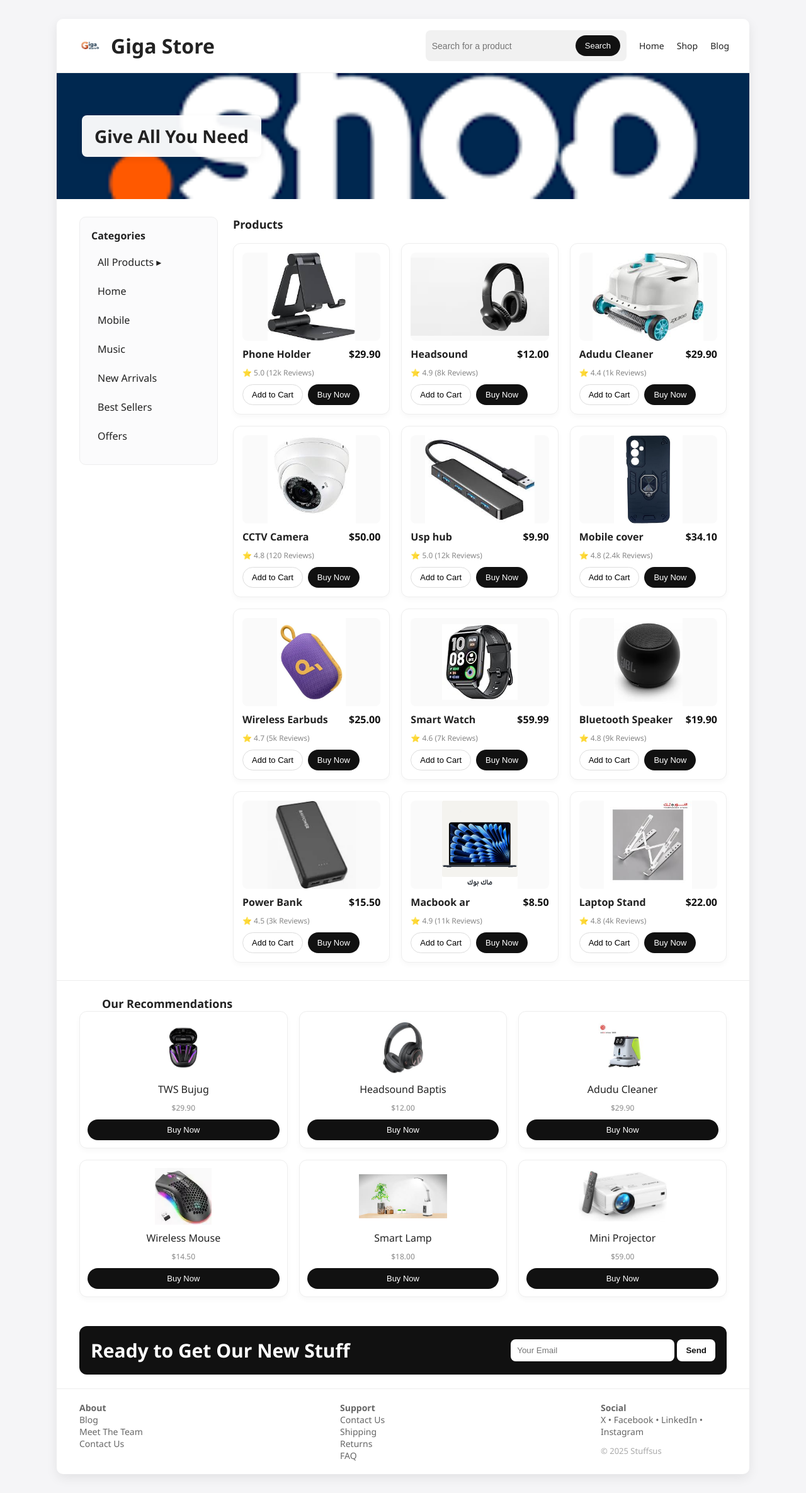
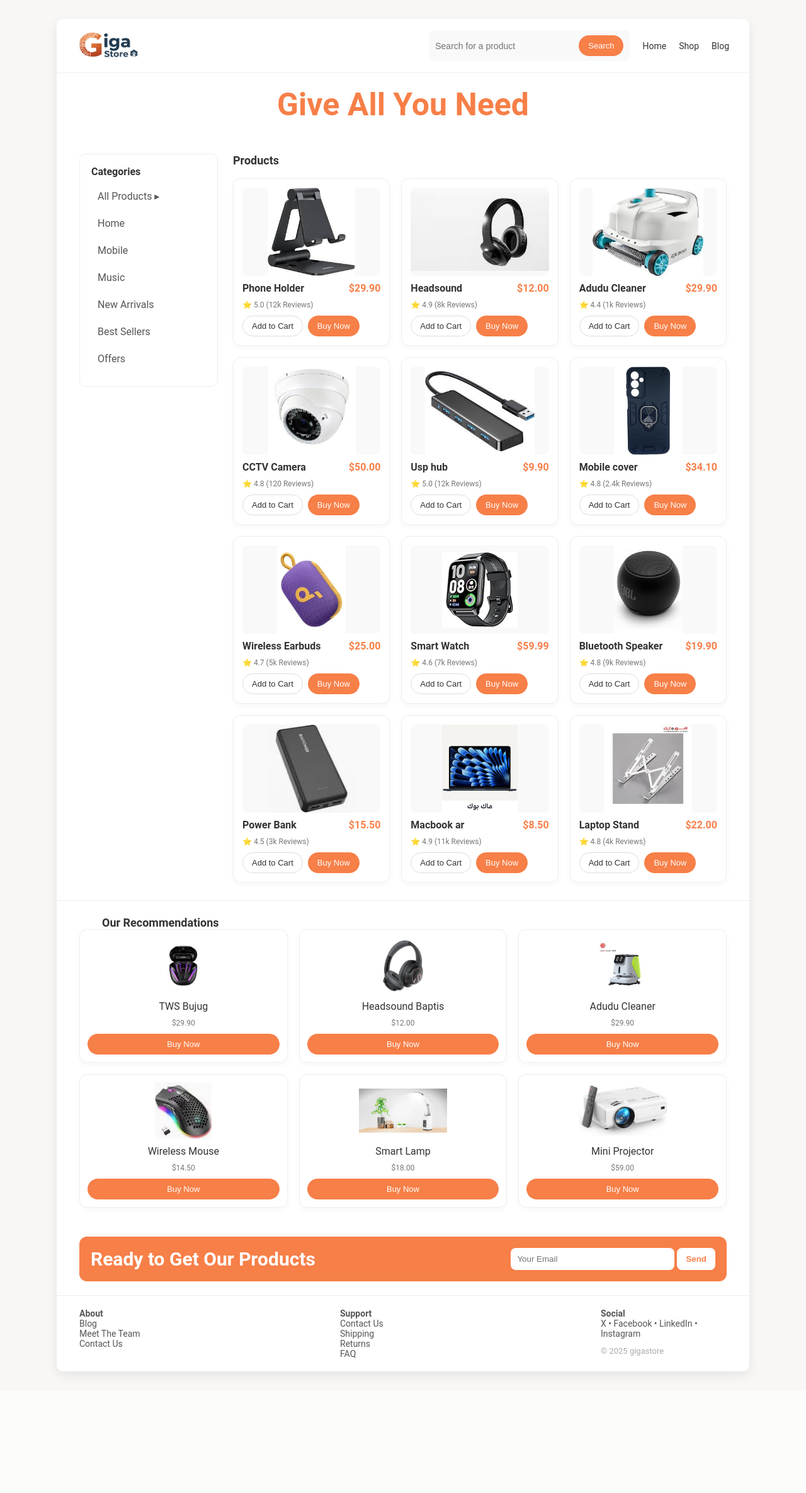
Before and after one commit to nasr-analyst/Giga-store, a PHP site: page / in a window 1280 px wide. Shown: the whole page at 63% size. After the commit the page ends 2187 px from the top, so only its background shows below. Run offline with PHP 8.4, Linux system fonts and the light colour scheme.

Commit message:
Update the css of the products & the index file and edit the pixeled image

```diff
--- a/index.html
+++ b/index.html
@@ -12,8 +12,7 @@
     <!-- Header -->
     <header class="header">
       <div class="brand">
-        <img src="image/logo.png" alt="logo" class="logo">
-        <h1>Giga Store</h1>
+        <img src="image/logo.png" alt="logo" class="logo" >
       </div>
 
       <nav class="nav">
@@ -191,7 +190,7 @@
 
     <!-- CTA -->
     <div class="cta">
-      <div class="left">Ready to Get Our New Stuff</div>
+      <div class="left">Ready to Get Our Products</div>
       <div class="form">
         <input type="email" placeholder="Your Email">
         <button>Send</button>
@@ -211,7 +210,7 @@
       <div class="footer-col">
         <strong>Social</strong>
         <div>X • Facebook • LinkedIn • Instagram</div>
-        <div style="margin-top:12px; color:#aaa; font-size:13px;">© 2025 Stuffsus</div>
+        <div style="margin-top:12px; color:#aaa; font-size:13px;">© 2025 gigastore</div>
       </div>
     </footer>
   </div>
--- a/store-style.css
+++ b/store-style.css
@@ -1,17 +1,38 @@
-* { box-sizing: border-box; margin: 0; padding: 0; }
+/* الألوان الأساسية المستخدمة زي صفحة التسجيل */
+:root {
+  --primary-color: #f77f48;
+  --primary-hover: #e66e37;
+  --background-color: #f8f7f5;
+  --text-dark: #333;
+  --text-medium: #555;
+  --text-light: #777;
+  --white: #fff;
+  --light-gray: #f9f9f9;
+  --border-color: #eee;
+}
+
+* {
+  box-sizing: border-box;
+  margin: 0;
+  padding: 0;
+}
+
 body {
-  font-family: "Segoe UI", Roboto, Arial;
-  background: #f5f5f7;
-  color: #222;
+  font-family: "Roboto", Arial, sans-serif;
+  /* استخدام نفس الخط */
+  background: var(--background-color);
+  /* خلفية الجسم الفاتحة */
+  color: var(--text-dark);
+  /* لون النصوص الداكنة */
 }
 
 /* Page Layout */
 .page {
   width: 1100px;
   margin: 30px auto;
-  background: #fff;
+  background: var(--white);
   border-radius: 10px;
-  box-shadow: 0 6px 18px rgba(10,10,12,0.08);
+  box-shadow: 0 6px 18px rgba(10, 10, 12, 0.08);
   overflow: hidden;
 }
 
@@ -21,59 +42,99 @@ body {
   justify-content: space-between;
   align-items: center;
   padding: 18px 32px;
-  border-bottom: 1px solid #eee;
+  border-bottom: 1px solid var(--border-color);
 }
+
 .brand {
   display: flex;
   align-items: center;
   gap: 12px;
 }
-.brand .logo { width: 42px; height: 42px; object-fit: contain; }
+
+.brand .logo {
+  width: 100px;
+  /* height: 42px;  */
+  object-fit: contain;
+}
+
 .nav {
   display: flex;
   align-items: center;
   gap: 20px;
   font-size: 14px;
 }
+
 .search {
   display: flex;
   align-items: center;
   gap: 8px;
-  background: #f1f1f1;
+  background: var(--light-gray);
+  /* خلفية فاتحة لحقل البحث */
   padding: 8px 10px;
   border-radius: 8px;
 }
+
 .search input {
   border: none;
   outline: none;
   background: transparent;
   width: 220px;
   font-size: 14px;
+  color: var(--text-dark);
 }
+
 .btn-search {
-  background: #111;
-  color: #fff;
+  background: var(--primary-color);
+  /* زر البحث باللون البرتقالي */
+  color: var(--white);
   border: none;
   border-radius: 8px;
   padding: 6px 12px;
   cursor: pointer;
+  transition: background 0.2s;
+}
+
+.btn-search:hover {
+  background: var(--primary-hover);
 }
 
 
+/* Hero */
 .hero {
-  height: 200px;
-  background: url('image/shop.png') center/cover;
+    height: 100px;
+    /* ألغينا خلفية الصورة عشان الجملة تبان أوضح */
+    /* background: url('image/shop.png') center/cover; */
     display: flex;
     align-items: center;
+
+    /* 1. التعديل الأساسي للتوسيط الأفقي: */
+    /* قللنا البادينج عشان ندي مساحة كافية للتوسيط */
     padding: 20px 40px;
+    /* استخدمنا justify-content لتوسيط المحتوى (الجملة) أفقيًا */
+    justify-content: center;
 }
+
 .hero .title {
-  background: rgba(255,255,255,0.95);
-  padding: 14px 20px;
+    /* غيرنا لون النص للبرتقالي عشان يكون زي ما طلبته قبل كده */
+    color: var(--primary-color);
+    background: rgba(255, 255, 255, 0.95);
+    padding: 10px 20px;
     border-radius: 8px;
-  font-size: 28px;
+    font-size: 50px;
     font-weight: 700;
-  box-shadow: 0 4px 12px rgba(10,10,12,0.06);
+
+    /* 2. الإبقاء على تجهيزات الحركة (Animation) */
+    opacity: 0;
+    transform: translateX(20px);
+    animation: slideIn 0.8s ease-out 0.5s forwards;
+}
+
+/* 3. تعريف الحركة (Keyframes) - يبقى كما هو */
+@keyframes slideIn {
+    to {
+        opacity: 1;
+        transform: translateX(0);
+    }
 }
 
 
@@ -86,34 +147,57 @@ body {
 
 .sidebar {
   width: 220px;
-  background: #fbfbfc;
+  background: var(--white);
+  /* خلفية بيضاء للجانب بدلاً من fbfbfc */
   padding: 18px;
   border-radius: 10px;
-  border: 1px solid #eee;
+  border: 1px solid var(--border-color);
   height: fit-content;
 }
+
 .sidebar h3 {
   margin-bottom: 12px;
-     font-size: 16px; font-weight: 700;
+  font-size: 16px;
+  font-weight: 700;
+  color: var(--text-dark);
 }
-.categories { list-style: none; }
+
+.categories {
+  list-style: none;
+}
+
 .categories li {
   padding: 8px 10px;
   border-radius: 8px;
   cursor: pointer;
   margin-bottom: 8px;
   transition: background 0.2s;
+  color: var(--text-medium);
+  /* لون خفيف للروابط */
 }
-.categories li:hover { background: #f3f3f4; }
+
+.categories li:hover {
+  background: var(--light-gray);
+  /* خلفية خفيفة عند الهوفر */
+  color: var(--text-dark);
+}
 
 
-.main { flex: 1; }
+.main {
+  flex: 1;
+}
+
 .filters {
   display: flex;
   justify-content: space-between;
   margin-bottom: 18px;
 }
-.section-title { font-size: 18px; font-weight: 700; }
+
+.section-title {
+  font-size: 18px;
+  font-weight: 700;
+  color: var(--text-dark);
+}
 
 .products-grid {
   display: grid;
@@ -122,28 +206,52 @@ body {
 }
 
 .product {
-  background: #fff;
-  border: 1px solid #eee;
+  background: var(--white);
+  border: 1px solid var(--border-color);
   border-radius: 12px;
   padding: 14px;
-  box-shadow: 0 4px 8px rgba(10,10,12,0.03);
+  box-shadow: 0 4px 8px rgba(10, 10, 12, 0.03);
   display: flex;
   flex-direction: column;
   gap: 10px;
 }
+
 .product .img-wrap {
   height: 140px;
   display: flex;
   justify-content: center;
   align-items: center;
-  background: #fafafa;
+  background: var(--light-gray);
+  /* خلفية فاتحة للصور */
   border-radius: 8px;
 }
-.product img { max-width: 100%; max-height: 100%; }
-.product .meta { display: flex; justify-content: space-between; }
-.product .name { font-weight: 600; }
-.product .price { font-weight: 700; color: #111; }
-.actions { display: flex; gap: 8px; margin-top: auto; }
+
+.product img {
+  max-width: 100%;
+  max-height: 100%;
+}
+
+.product .meta {
+  display: flex;
+  justify-content: space-between;
+}
+
+.product .name {
+  font-weight: 600;
+  color: var(--text-dark);
+}
+
+.product .price {
+  font-weight: 700;
+  color: var(--primary-color);
+  /* سعر المنتج باللون البرتقالي */
+}
+
+.actions {
+  display: flex;
+  gap: 8px;
+  margin-top: auto;
+}
 
 .btn {
   border-radius: 999px;
@@ -153,30 +261,43 @@ body {
   border: 1px solid transparent;
   transition: 0.2s;
 }
+
 .btn-add {
-  background: #fff;
+  background: var(--white);
   border: 1px solid #ddd;
+  color: var(--text-dark);
 }
-.btn-add:hover { background: #f0f0f0; }
+
+.btn-add:hover {
+  background: #f0f0f0;
+}
+
 .btn-buy {
-  background: #111;
-  color: #fff;
+  background: var(--primary-color);
+  /* زرار الشراء باللون البرتقالي */
+  color: var(--white);
 }
-.btn-buy:hover { background: #333; }
+
+.btn-buy:hover {
+  background: var(--primary-hover);
+  /* تغميق اللون عند الهوفر */
+}
 
 /* Recommendations */
 .recommendations {
   padding: 24px 36px;
-  border-top: 1px solid #eee;
+  border-top: 1px solid var(--border-color);
 }
+
 .rec-grid {
   display: grid;
   grid-template-columns: repeat(3, 1fr);
   gap: 18px;
 }
+
 .rec-card {
-  background: #fff;
-  border: 1px solid #eee;
+  background: var(--white);
+  border: 1px solid var(--border-color);
   border-radius: 12px;
   padding: 12px;
   display: flex;
@@ -184,19 +305,23 @@ body {
   align-items: center;
   gap: 10px;
   text-align: center;
-  box-shadow: 0 4px 8px rgba(10,10,12,0.03);
+  box-shadow: 0 4px 8px rgba(10, 10, 12, 0.03);
 }
+
 .rec-card img {
   width: 140px;
   height: 90px;
   object-fit: contain;
 }
-.rec-card .btn-buy { width: 100%; }
 
-/* CTA */
+.rec-card .btn-buy {
+  width: 100%;
+}
+
+/* CTA (Call to Action) */
 .cta {
-  background: #111;
-  color: #fff;
+  background: var(--primary-color);
+  color: var(--white);
   margin: 22px 36px;
   border-radius: 12px;
   padding: 18px;
@@ -204,25 +329,34 @@ body {
   justify-content: space-between;
   align-items: center;
 }
-.cta .left{
+
+.cta .left {
   font-size: 30px;
-    font-weight: 1000;
+  font-weight: 700;
 }
+
 .cta input {
   padding: 10px;
   border-radius: 8px;
   border: none;
   outline: none;
   width: 260px;
+  color: var(--text-dark);
 }
+
 .cta button {
   padding: 10px 14px;
   border-radius: 8px;
   border: none;
-  background: #fff;
-  color: #111;
+  background: var(--white);
+  color: var(--primary-color);
   font-weight: 700;
   cursor: pointer;
+  transition: background 0.2s;
+}
+
+.cta button:hover {
+  background: #f0f0f0;
 }
 
 /* Footer */
@@ -231,8 +365,15 @@ body {
   display: flex;
   justify-content: space-between;
   font-size: 14px;
-  color: #666;
-  border-top: 1px solid #eee;
+  color: var(--text-medium);
+  border-top: 1px solid var(--border-color);
 }
-.footer-col { width: 200px; }
-.muted { color: #888; font-size: 12px; }
+
+.footer-col {
+  width: 200px;
+}
+
+.muted {
+  color: var(--text-light);
+  font-size: 12px;
+}
```
Also changed, not shown: image/logo.png, image/shop.png. Lines whose indentation alone changed are shown as unchanged.
